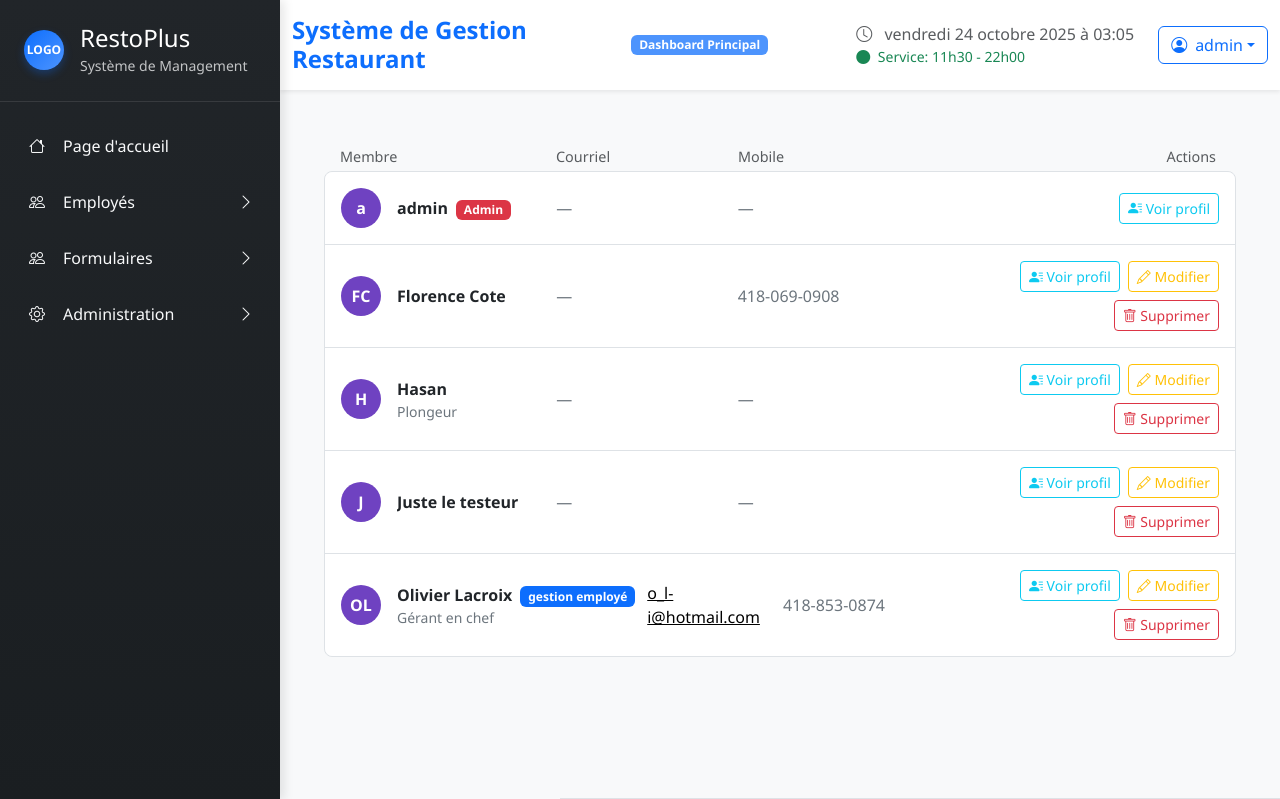
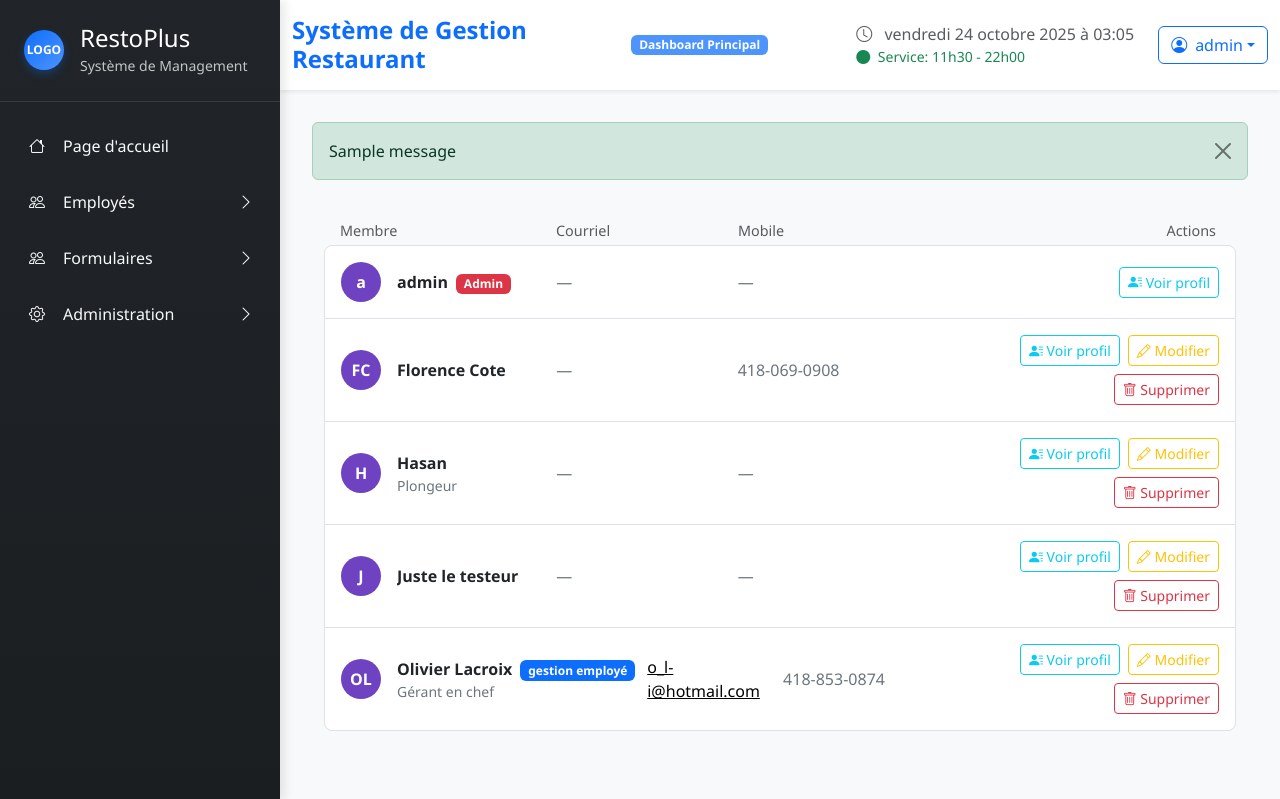
Before and after one commit to DylanNomaou/Approfondissement-Web, a Django app: page /dashboard/ in a window 1280 px wide. Shown: the top 799 px of the page. Run offline with Django 5.2, Linux system fonts and the light colour scheme; a user stored in the database is signed in; data comes from the database, SQL or seed files in the repository; both versions use the stored data as it was after the commit; tables that the repository leaves empty hold one stand-in row (values such as "Sample post"); one stand-in notice (Sample message) is shown.

Commit message:
Bug ou le message de confirmation ne s'affichait pas..

```diff
--- a/ApprofondissementWeb/restoplus/templates/restoplus/employees_management.html
+++ b/ApprofondissementWeb/restoplus/templates/restoplus/employees_management.html
@@ -3,6 +3,18 @@
 {% block title %}RestoPlus - Section Employés{% endblock %}
 
 {% block content %}
+{% if messages %}
+  <div class="row mb-4">
+    <div class="col-12">
+      {% for message in messages %}
+        <div class="alert alert-{{ message.tags|default:'info' }} alert-dismissible fade show" role="alert">
+          {{ message }}
+          <button type="button" class="btn-close" data-bs-dismiss="alert" aria-label="Fermer"></button>
+        </div>
+      {% endfor %}
+    </div>
+  </div>
+{% endif %}
 <div class="container mt-4 abcdefghijklm">
 
   <!-- En-têtes alignés sur 4 colonnes -->
--- a/ApprofondissementWeb/restoplus/views.py
+++ b/ApprofondissementWeb/restoplus/views.py
@@ -358,6 +358,7 @@ def create_role(request):
 
             permissions_text = ", ".join(permissions_list) if permissions_list else "Aucune permission spéciale"
             messages.success(request, f"Nouveau rôle '{name}' créé avec succès ! Permissions : {permissions_text}")
+    messages.success(request, "Modifications effectuées avec succès.")
     return redirect('admin_dashboard')
 
 @login_required
```
Also changed, not shown: ApprofondissementWeb/db.sqlite3.
